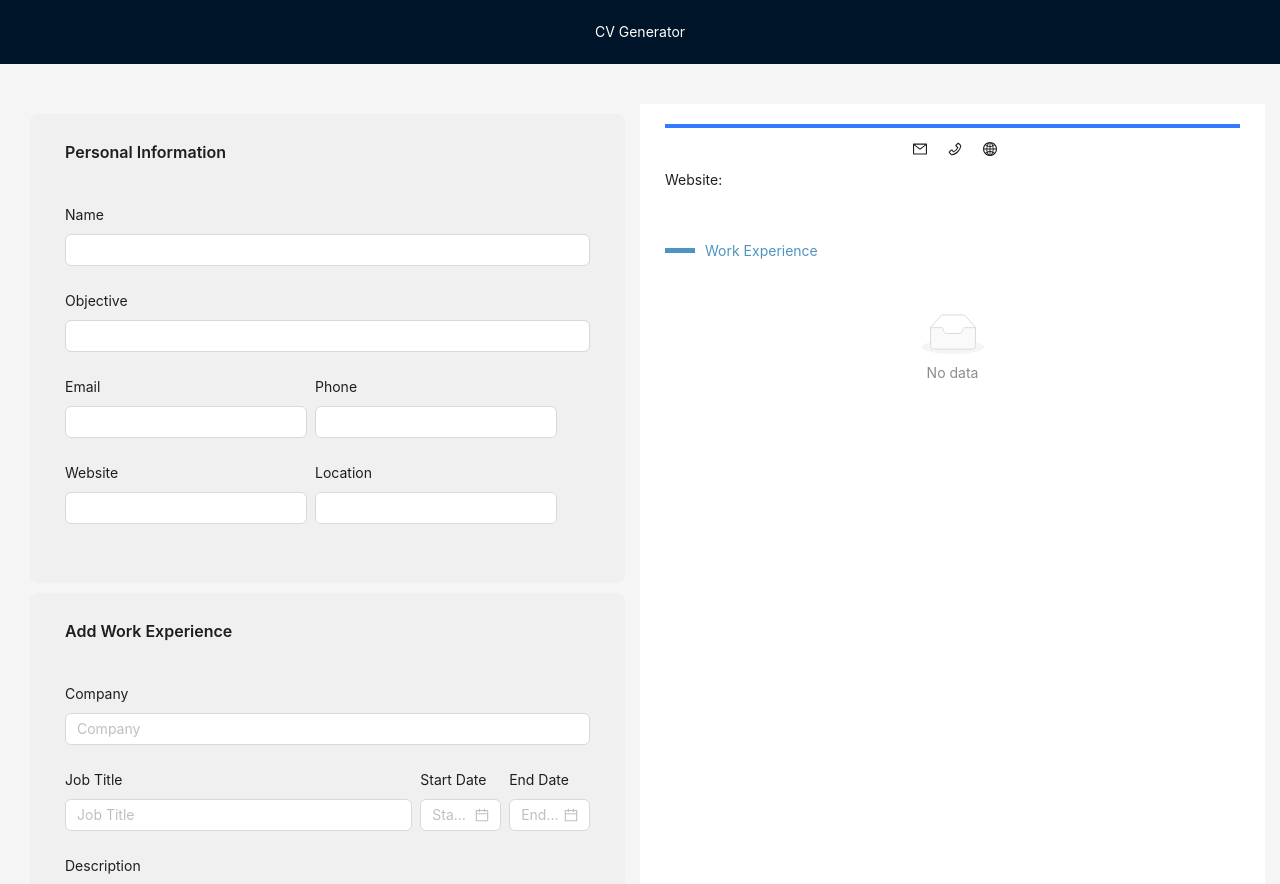
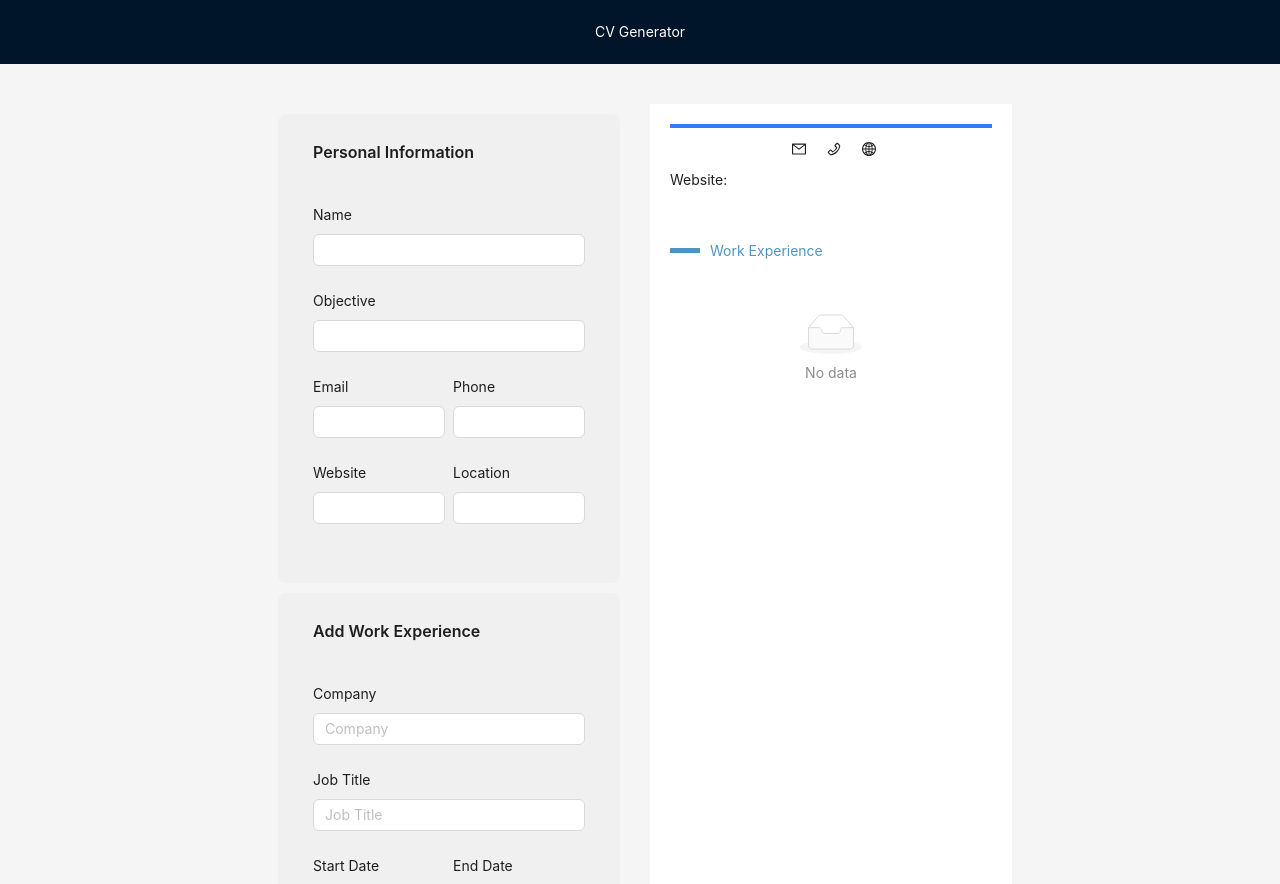
Before and after one commit to algisbernatovics/cv-generator, a Next.js app: page / in a window 1280 px wide. Shown: the top 884 px of the page. Built offline with nearby package versions, Linux system fonts and the light colour scheme.

Commit message:
Browser scrollbar disabled,added input column scrollbar.

```diff
--- /dev/null
+++ b/src/app/page.css
@@ -0,0 +1,3 @@
+body {
+  overflow: hidden;
+}
--- a/src/app/page.tsx
+++ b/src/app/page.tsx
@@ -2,7 +2,7 @@
 import React from "react";
 import { Layout, Row, Col } from "antd";
 import CVGenerator from "../components/CVGenerator";
-
+import "./page.css"; // Corrected the import statement for the CSS file
 const { Header, Content } = Layout;
 
 const HomePage: React.FC = () => {
--- a/src/components/CVGenerator.tsx
+++ b/src/components/CVGenerator.tsx
@@ -1,5 +1,4 @@
 import React, { useState } from "react";
-import { Row, Col } from "antd";
 import PersonalInfoInputCard from "./PersonalInfoInputCard";
 import PersonalInfoOutputCard from "./PersonalInfoOutput";
 import WorkExperienceInputCard from "./WorkExperienceInputCard";
@@ -50,9 +49,20 @@ const CVGenerator: React.FC = () => {
   };
 
   return (
-    <div>
-      <Row gutter={10}>
-        <Col xs={24} md={12} style={{ marginBottom: "20px" }}>
+    <div
+      style={{
+        display: "flex",
+        width: "60%",
+        height: "80%",
+        margin: "auto",
+      }}>
+      <div
+        style={{
+          flex: 1,
+          marginRight: "20px",
+          overflowY: "auto", // Enable vertical scrolling
+          height: "100%", // Set a fixed height to the input container
+        }}>
         {/* Personal Info Input Card */}
         <PersonalInfoInputCard
           name={name}
@@ -67,6 +77,9 @@ const CVGenerator: React.FC = () => {
           onChangeWebsite={(e) => setWebsite(e.target.value)}
           onChangePhoneNumber={(e) => setPhoneNumber(e.target.value)}
           onChangeLocation={(e) => setLocation(e.target.value)}
+          style={{
+            width: "100%", // Set the width of input forms to 100% by default
+          }}
         />
 
         {/* Work Experience Input Card */}
@@ -75,11 +88,14 @@ const CVGenerator: React.FC = () => {
           onSaveExperience={handleSaveExperience}
           editExperience={editExperience}
           editExperienceIndex={editExperienceIndex}
-            setEditExperience={setEditExperience} // Pass the setEditExperience prop
+          setEditExperience={setEditExperience}
+          style={{
+            width: "100%", // Set the width of input forms to 100% by default
+          }}
         />
-        </Col>
+      </div>
 
-        <Col xs={24} md={12} style={{ background: "white" }}>
+      <div style={{ flex: 1, background: "white", overflow: "hidden" }}>
         {/* Personal Info Output Card */}
         <PersonalInfoOutputCard
           name={name}
@@ -96,8 +112,7 @@ const CVGenerator: React.FC = () => {
           onEditExperience={handleEditExperience}
           onDeleteExperience={handleDeleteExperience}
         />
-        </Col>
-      </Row>
+      </div>
     </div>
   );
 };
--- a/src/components/WorkExperienceInputCard.tsx
+++ b/src/components/WorkExperienceInputCard.tsx
@@ -85,6 +85,7 @@ const WorkExperienceInputCard: React.FC<WorkExperienceInputCardProps> = ({
       setEditExperience(null, null);
     }
   };
+  // ... (previous code remains the same)
 
   return (
     <Card
@@ -98,8 +99,6 @@ const WorkExperienceInputCard: React.FC<WorkExperienceInputCardProps> = ({
             onChange={(e) => setCompany(e.target.value)}
           />
         </Form.Item>
-        <Row gutter={8}>
-          <Col span={16}>
         <Form.Item label="Job Title">
           <Input
             placeholder="Job Title"
@@ -107,8 +106,8 @@ const WorkExperienceInputCard: React.FC<WorkExperienceInputCardProps> = ({
             onChange={(e) => setJobTitle(e.target.value)}
           />
         </Form.Item>
-          </Col>
-          <Col span={4}>
+        <Row gutter={8}>
+          <Col span={12}>
             <Form.Item label="Start Date">
               <DatePicker
                 placeholder="Start Date"
@@ -117,7 +116,7 @@ const WorkExperienceInputCard: React.FC<WorkExperienceInputCardProps> = ({
               />
             </Form.Item>
           </Col>
-          <Col span={4}>
+          <Col span={12}>
             <Form.Item label="End Date">
               <DatePicker
                 placeholder="End Date"
--- a/src/components/WorkExperienceOutput.tsx
+++ b/src/components/WorkExperienceOutput.tsx
@@ -76,7 +76,6 @@ const blueLine: React.CSSProperties = {
     marginRight: "10px", // Add some spacing between the line and title
   };
 
-
   const [hoveredIndex, setHoveredIndex] = useState<number | null>(null);
 
   const handleMouseEnter = (index: number) => {
```
Lines whose indentation alone changed are shown as unchanged.
